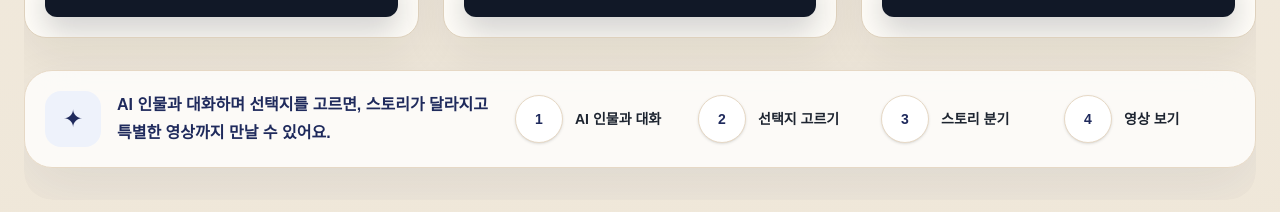
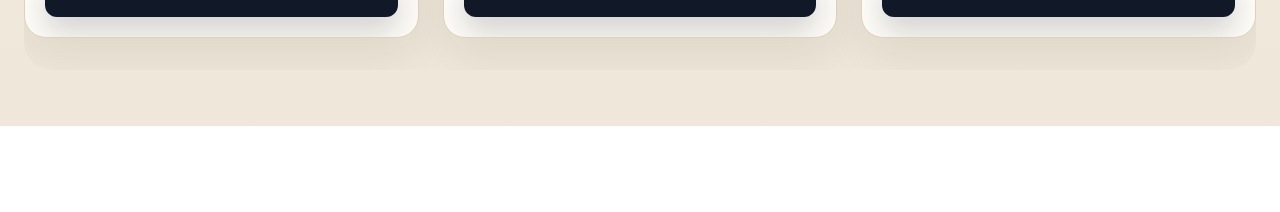
Before and after one commit to greenfield-2026-capstone/greenfield-project, a Next.js app in the folder FE/: page / in a window 1280 px wide. Shown: the part 3151-3363 px from the top of the page. After the commit the page ends 3277 px from the top, so only its background shows below. Built offline with nearby package versions, Linux system fonts and the light colour scheme.

Commit message:
Remove home experience flow banner

```diff
--- a/FE/app/page.tsx
+++ b/FE/app/page.tsx
@@ -1,5 +1,4 @@
 import { SearchFilterBar } from "@/components/home/FilterBar";
-import { ExperienceFlow } from "@/components/home/ExperienceFlow";
 import { HeroSection } from "@/components/home/HeroSection";
 import { PlaceCard } from "@/components/places/PlaceCard";
 import { getFilteredPlaces } from "@/lib/culture-data";
@@ -122,7 +121,6 @@ export default async function HomePage({
                 <PlaceCard key={place.id} place={place} lang={lang} />
               ))}
             </div>
-            <ExperienceFlow lang={lang} />
           </>
         ) : (
           <div className="mt-5 rounded-3xl border border-[#E6D8C5] bg-white/85 p-10 text-center text-[#6b7280] shadow-sm backdrop-blur">
```
